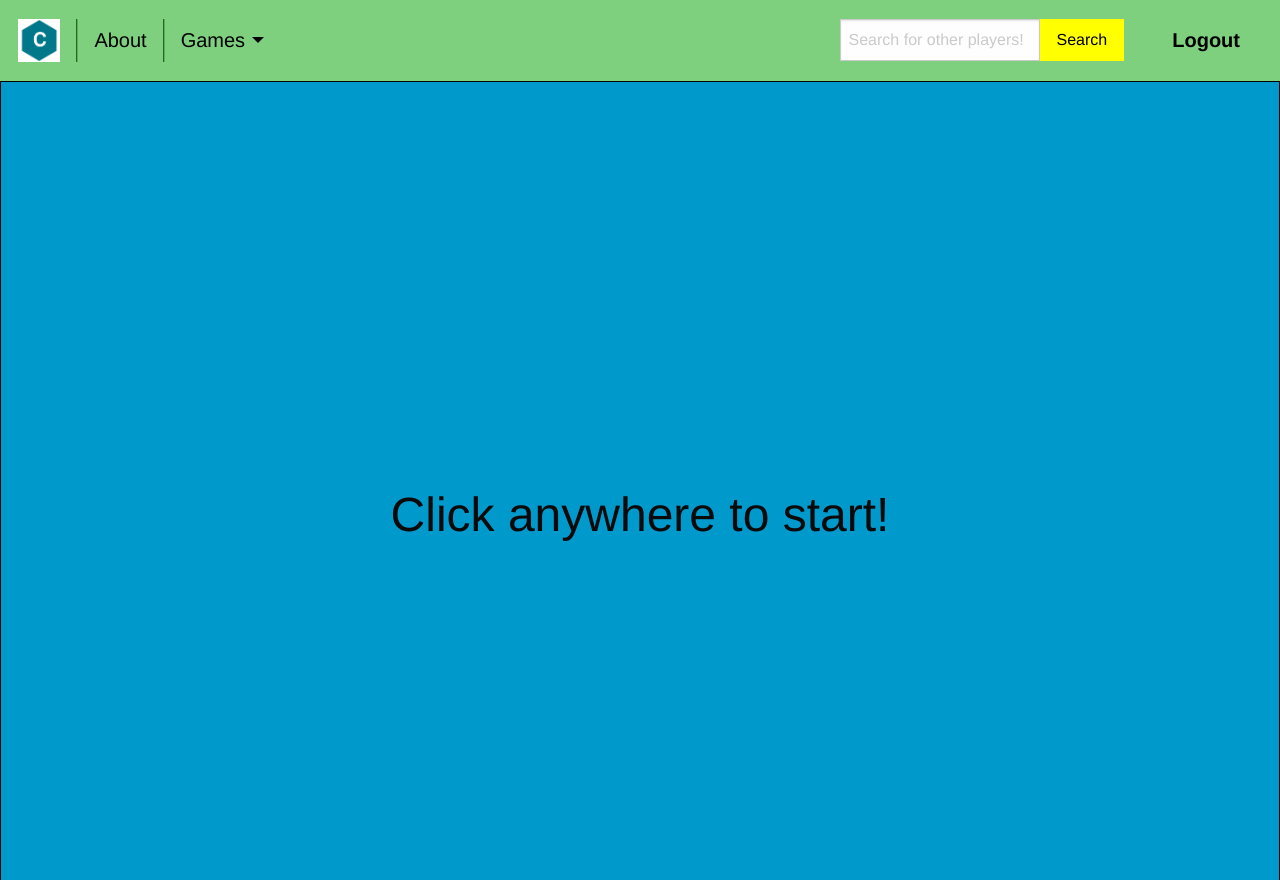
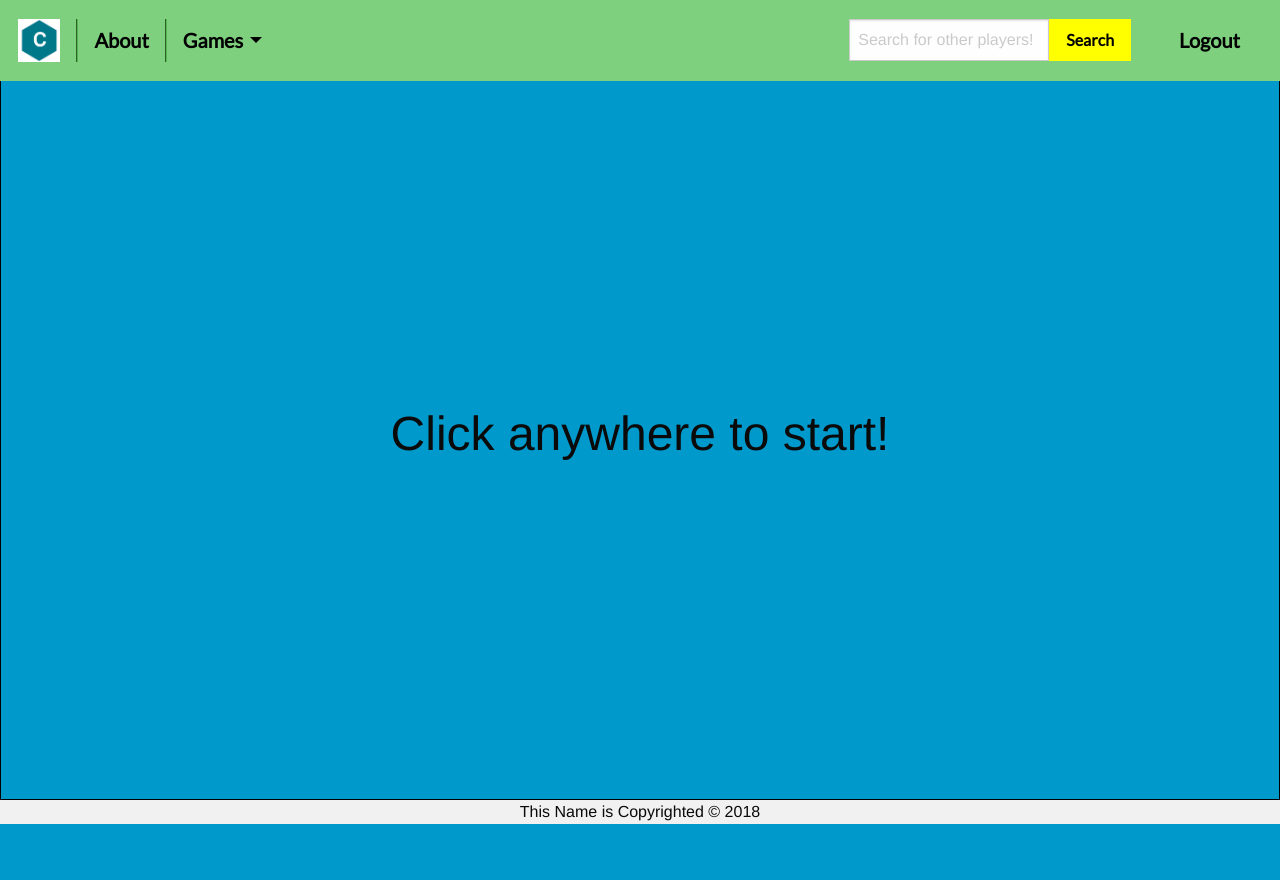
Before and after one commit to kkhan01/This_Name_is_Copyrighted-Brain_Battles, a Flask app: page /react in a window 1280 px wide. Shown: the top 880 px of the page. After the commit the page ends 824 px from the top, so only its background shows below. Run offline with Flask 2, Linux system fonts and the light colour scheme; some libraries are stand-ins or nearby versions.

Commit message:
fixed position navbar

```diff
--- a/devlog.txt
+++ b/devlog.txt
@@ -108,3 +108,6 @@ started custom navbar CSS
 
 elsharawyM -- 2018-01-13 13:33:54
 dynamic menu, added image logo
+
+elsharawyM -- 2018-01-13 14:51:22
+made navbar fixed
--- a/static/css/app.css
+++ b/static/css/app.css
@@ -1,6 +1,11 @@
 .navbar {
     background-color: rgb(126, 208, 126);
     color: black;
+}
+
+.top-bar{
+    position: fixed;
+    width: 100%;
 }
 
 .top-bar ul{
@@ -10,6 +15,8 @@
 .button{
     background-color: yellow;
     color: black;
+    font-family: 'Lato', sans-serif;
+    font-weight: bold;
 }
 
 
@@ -20,6 +27,12 @@
 a {
     color: black;
     font-size:20px;
+    font-family: 'Lato', sans-serif;
+    font-weight: bold;
+}
+
+p {
+    font-family: 'Lato', sans-serif;
 }
 
 .left-link{
@@ -30,6 +43,8 @@ a {
 .item-link{
     border-bottom: 2px #53b54b;
     border-bottom-style: groove;
+    border-top: 2px #53b54b;
+    border-top-style: groove;
 }
 
 .dropdown.menu a.logo-link{
--- a/templates/default.html
+++ b/templates/default.html
@@ -16,6 +16,7 @@
     <!-- Proper Calls for Flask + Foundation -->
     <link rel= "stylesheet" type= "text/css" href= "{{ url_for('static',filename='css/foundation.css') }}">
     <link rel= "stylesheet" type= "text/css" href= "{{ url_for('static',filename='css/app.css') }}">
+    <link href="https://fonts.googleapis.com/css?family=Lato" rel="stylesheet">
 
     <!-- disable browser caching -->
     <meta http-equiv="Cache-Control" content="no-cache, no-store, must-revalidate" />
```
